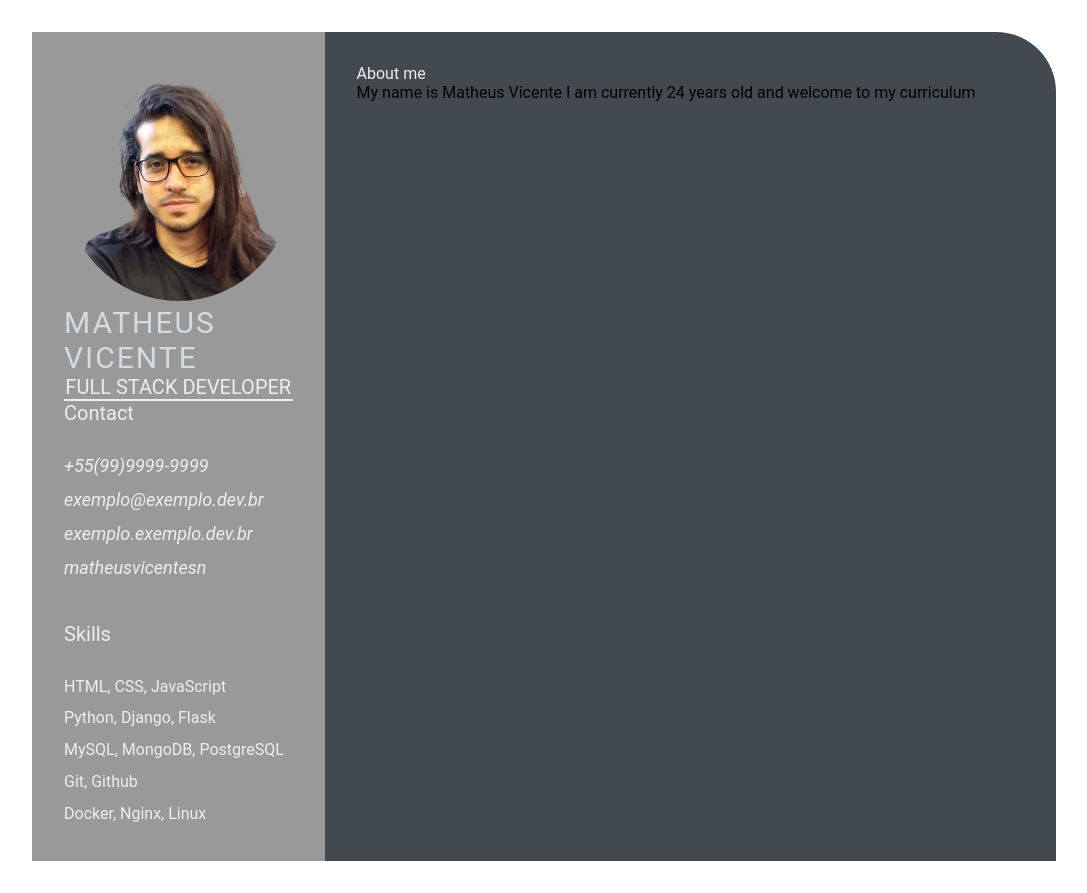
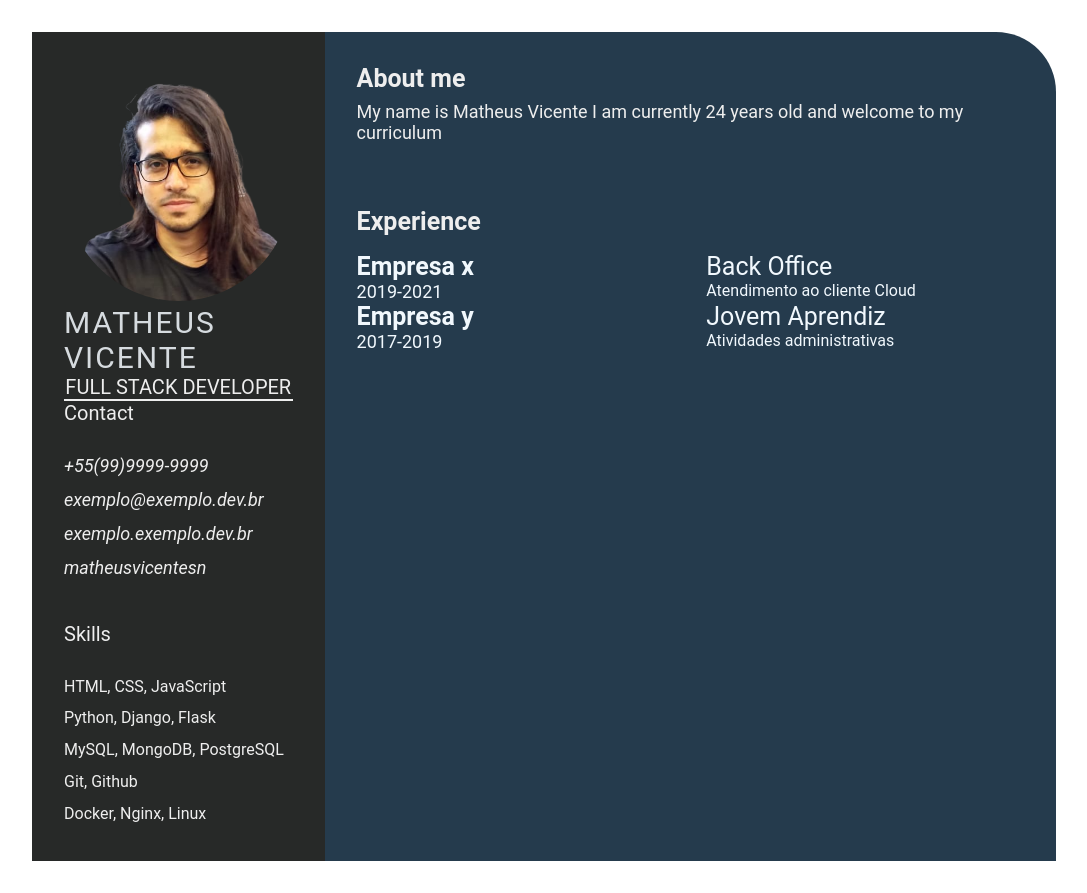
Before and after one commit to Matheusvicentesn/jornadadev, a plain HTML site: page index.html in a window 1280 px wide. Shown: the whole page, without its empty margins (96-1183 px from the left). Drawn offline with Linux system fonts and the light colour scheme.

Commit message:
feature add: experience section (#3)

```diff
--- a/css/style.css
+++ b/css/style.css
@@ -5,9 +5,11 @@
     list-style: none;
     font-family: 'Roboto', sans-serif;
 }
+
 a{
     text-decoration: none;
 }
+
 .resume-contents {
     min-height: 100vh;
     width: 80%;
@@ -19,13 +21,13 @@ a{
 .left-section {
     grid-column: span 2;
     height: 100%;
-    background-color: #999999;
+    background-color: #272928;
 }
 
 .right-section {
     grid-column: span 5;
     height: 100%;
-    background-color: #424a50;
+    background-color: #253b4d;
     border-radius: 0px 60px 0px 0px;
 }
 
@@ -94,12 +96,60 @@ a{
 
 .right-title {
     color: #eeeeee;
+    font-size: 25px;
+    padding-bottom: 0.5rem;
+    font-weight: bolder;
 }
 
 .gap {
     padding-bottom: 2rem;
 }
+
+.right-title-experience{
+    color: #eeeeee;
+    padding-left: 2rem;
+    font-size: 25px;
+    padding-bottom: 0.5rem;
+    font-weight: bolder;
+}
 .about-me-contents {
     font-size: 18px;
     color: #eeeeee;
 }
+
+.experience-contents,
+.education-contents,
+.awards-contents {
+    display: grid;
+    grid-template-columns: repeat(2, 1fr);
+    padding-bottom: 2rem;
+    color: #F1F8FD;
+    padding-left: 2rem;
+    padding-top: 0.5rem;
+}
+
+.exp-company-name,
+.education-school-name,
+.awards-company-name {
+    font-size: 25px;
+    font-weight: bold;
+}
+
+.exp-time-period,
+.educationp-time-period,
+.awards-time-period {
+    font-size: 18px;
+}
+
+.exp-position,
+.education-subject,
+.awards-name {
+    font-size: 25px;
+}
+
+.exp-desc,
+.education-desc,
+.awards-desc {
+    font-size: 16px;
+    padding-left: 5px;
+}
--- a/index.html
+++ b/index.html
@@ -1,5 +1,6 @@
 <!DOCTYPE html>
 <html lang="pt">
+
 <head>
     <meta charset="UTF-8">
     <meta http-equiv="X-UA-Compatible" content="IE=edge">
@@ -7,12 +8,13 @@
     <title>Matheus Vicente CV</title>
     <link rel="stylesheet" href="css/style.css">
 </head>
+
 <body>
     <main class="resume-contents">
         <section class="left-section">
             <section class="left-section-contents">
                 <div class="profile">
-                    <img class="profile-image"src="img/perfil.png" alt="Profile image" class="profile-img">
+                    <img class="profile-image" src="img/perfil.png" alt="Profile image" class="profile-img">
                     <p class="name">Matheus Vicente</p>
                     <p class="profession">Full Stack Developer</p>
                 </div>
@@ -29,11 +31,21 @@
                 <div class="skills">
                     <p class="left-title">Skills</p>
                     <ul>
-                        <li><p>HTML, CSS, JavaScript</p></li>
-                        <li><p>Python, Django, Flask</p></li>
-                        <li><p>MySQL, MongoDB, PostgreSQL</p></li>
-                        <li><p>Git, Github</p></li>
-                        <li><p>Docker, Nginx, Linux</p></li>
+                        <li>
+                            <p>HTML, CSS, JavaScript</p>
+                        </li>
+                        <li>
+                            <p>Python, Django, Flask</p>
+                        </li>
+                        <li>
+                            <p>MySQL, MongoDB, PostgreSQL</p>
+                        </li>
+                        <li>
+                            <p>Git, Github</p>
+                        </li>
+                        <li>
+                            <p>Docker, Nginx, Linux</p>
+                        </li>
                     </ul>
                 </div>
 
@@ -43,12 +55,35 @@
             <div class="right-section-contents">
                 <section class="about gap">
                     <div class="right-title">About me</div>
-                        <p class="about-me-conntents">My name is Matheus Vicente I am currently 24 years old and welcome to my curriculum</p>
+                    <p class="about-me-contents">My name is Matheus Vicente I am currently 24 years old and welcome to
+                        my curriculum</p>
                 </section>
             </div>
+            <section class="experience gap">
+                <div class="right-title-experience">Experience</div>
+                <div class="experience-contents">
+                    <div class="exp-left">
+                        <p class="exp-company-name">Empresa x</p>
+                        <p class="exp-time-period"> 2019-2021</p>
+                    </div>
+                    <div class="exp-right">
+                        <p class="exp-position">Back Office</p>
+                        <p class="exp-description">Atendimento ao cliente Cloud</p>
+                    </div>
+                    <div class="exp-left">
+                        <p class="exp-company-name">Empresa y</p>
+                        <p class="exp-time-period"> 2017-2019</p>
+                    </div>
+                    <div class="exp-right">
+                        <p class="exp-position">Jovem Aprendiz</p>
+                        <p class="exp-description">Atividades administrativas</p>
+                    </div>
+                </div>
+
             </section>
         </section>
     </main>
 
 </body>
+
 </html>
```
Lines whose indentation alone changed are shown as unchanged.
